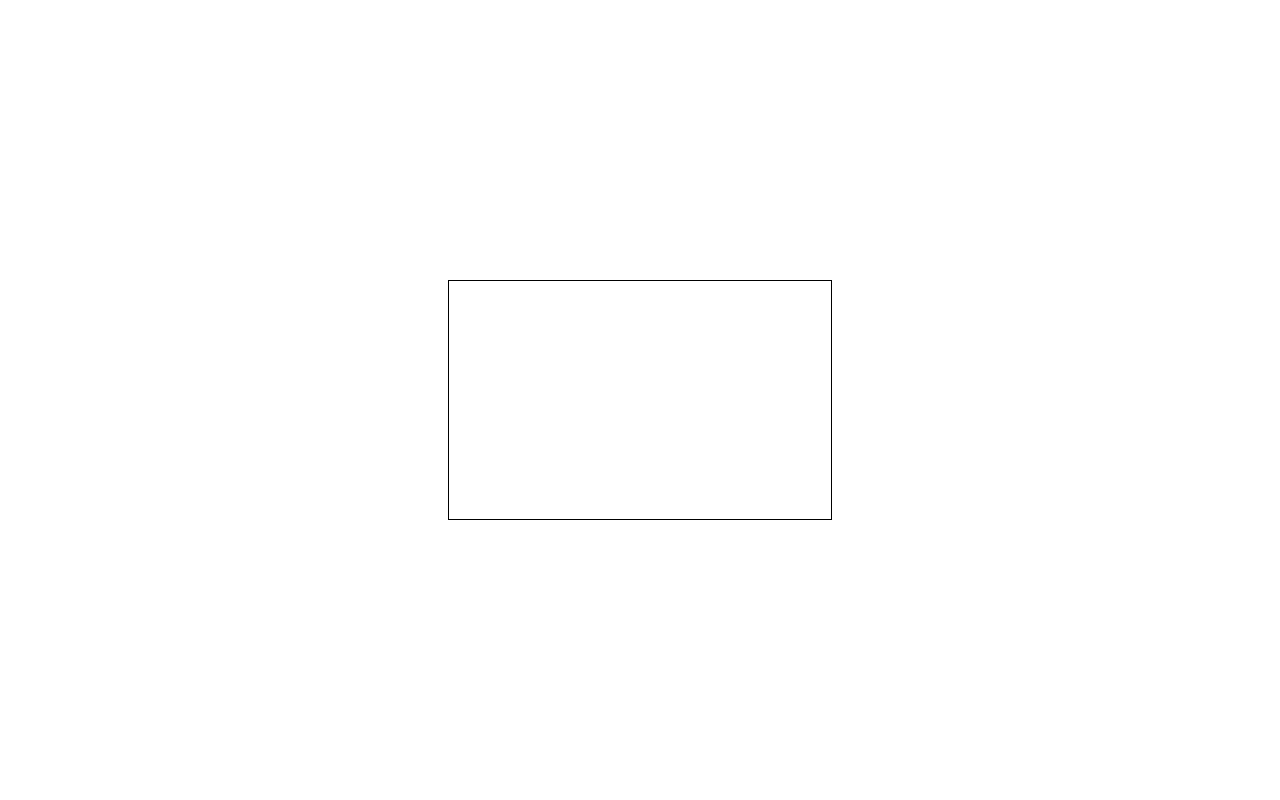
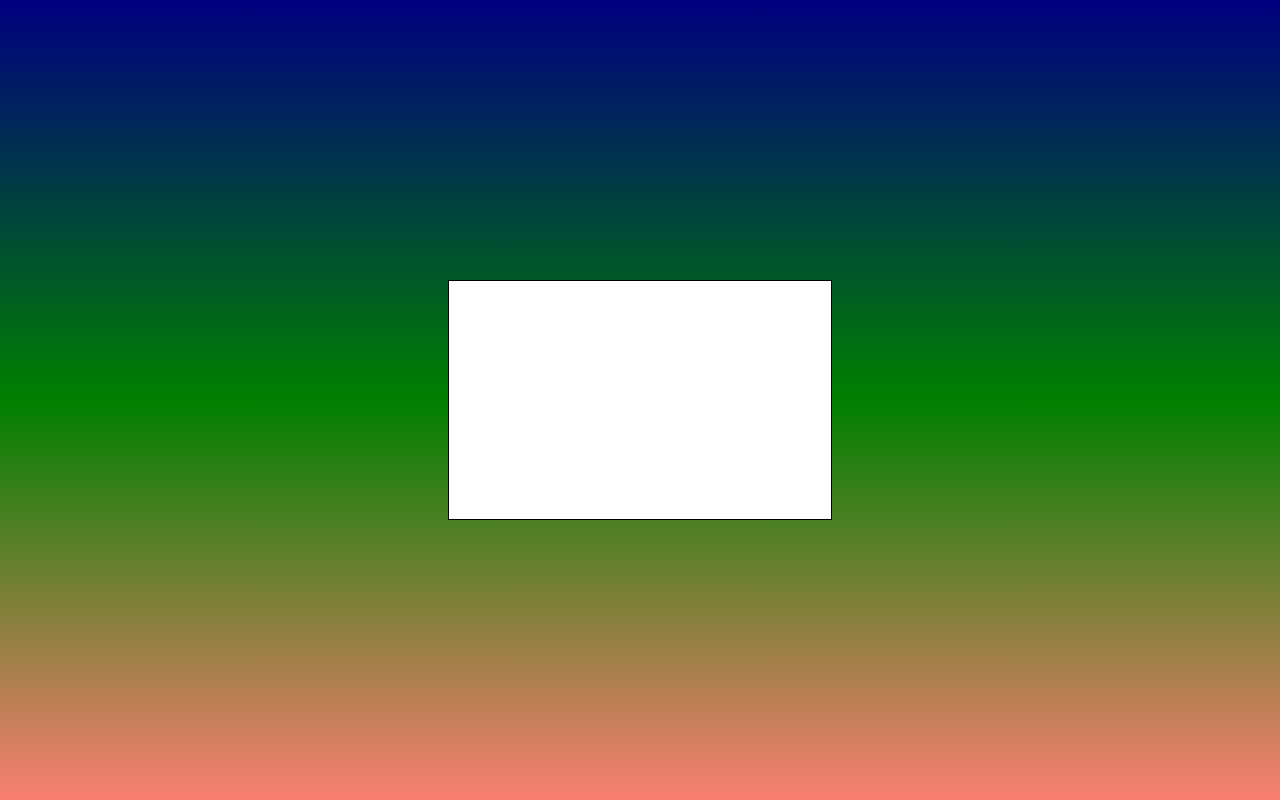
Before and after one commit to rizwankhan25/jsProject, a plain HTML site: page index.html in a window 1280 px wide. Drawn offline with nearby package versions, Linux system fonts and the light colour scheme.

Commit message:
background color changed

```diff
--- a/style.css
+++ b/style.css
@@ -17,6 +17,7 @@ body {
     display: flex;
     justify-content: center;
     align-items: center;
+    background: linear-gradient(navy, green, salmon);
 }
 #center{
     width: 30vw;
```
